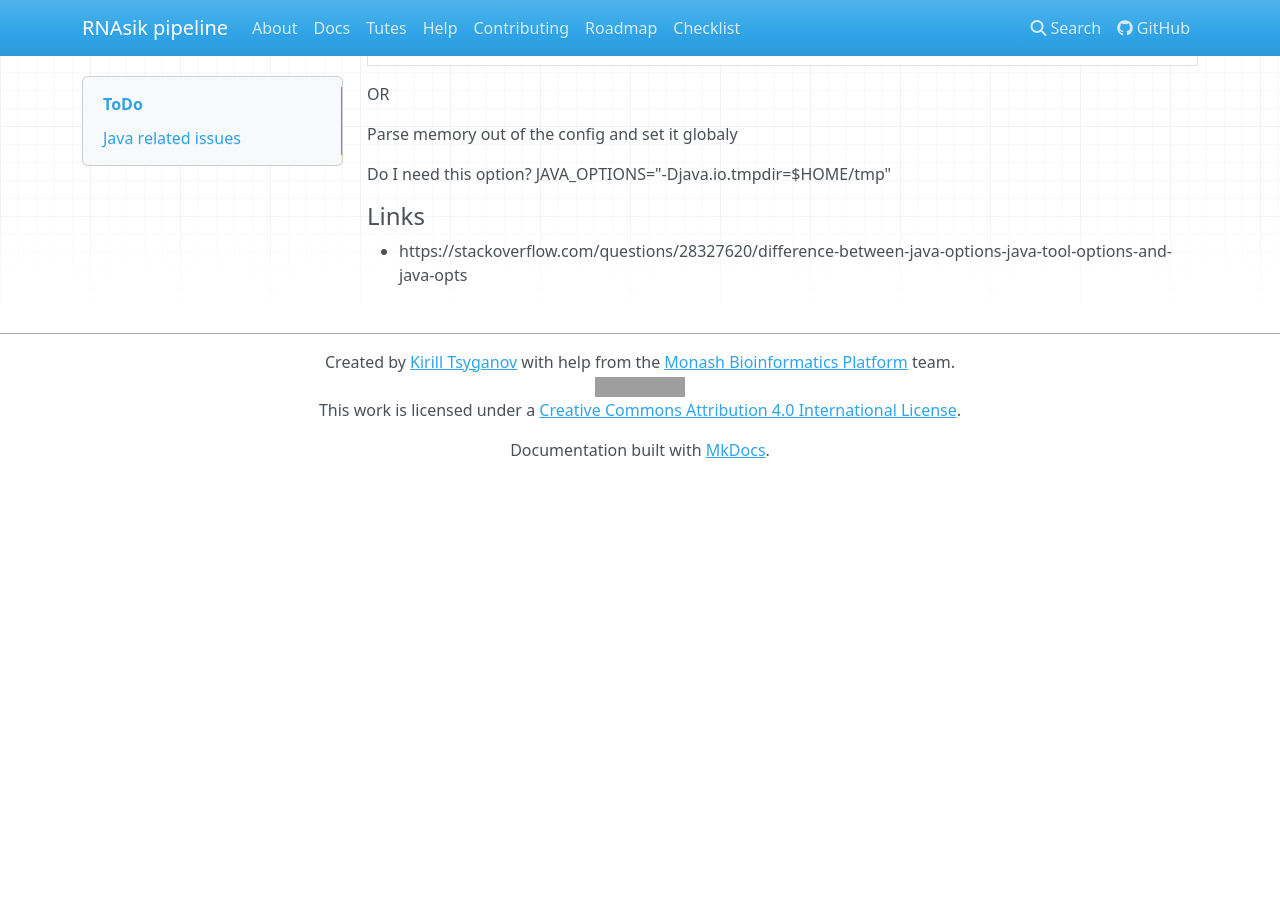
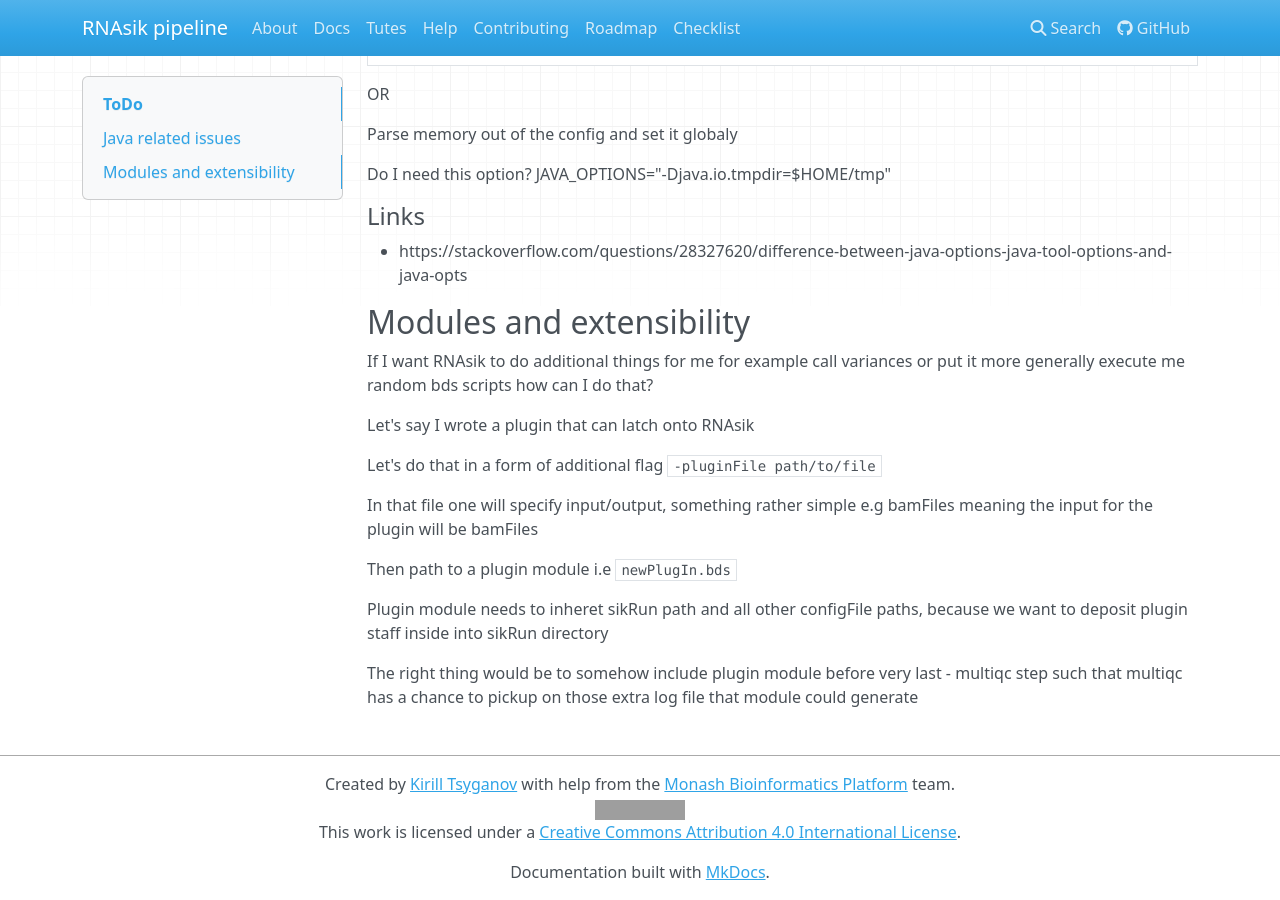
Before and after one commit to MonashBioinformaticsPlatform/RNAsik-pipe, an MkDocs documentation site: the page built from docs/TODO.md, in a window 1280 px wide and 900 px high, scrolled down 999 px. Built offline with MkDocs 1.6.1, drawn with Linux system fonts in a browser that asks for light colours; nearby versions of some CDN libraries; before the commit the page ends 1477 px from its top, so only the background shows below that; grey boxes are pictures that could not be loaded.

Commit message:
added more todos

```diff
--- a/docs/TODO.md
+++ b/docs/TODO.md
@@ -59,3 +59,23 @@ Do I need this option? JAVA_OPTIONS="-Djava.io.tmpdir=$HOME/tmp"
 #### Links
 
 - https://stackoverflow.com/questions/28327620/difference-between-java-options-java-tool-options-and-java-opts
+
+## Modules and extensibility
+
+If I want RNAsik to do additional things for me for example call variances
+or put it more generally execute me random bds scripts how can I do that?
+
+Let's say I wrote a plugin that can latch onto RNAsik
+
+Let's do that in a form of additional flag `-pluginFile path/to/file`
+
+In that file one will specify input/output, something rather simple e.g bamFiles
+meaning the input for the plugin will be bamFiles
+
+Then path to a plugin module i.e `newPlugIn.bds`
+
+Plugin module needs to inheret sikRun path and all other configFile paths, because we
+want to deposit plugin staff inside into sikRun directory
+
+The right thing would be to somehow include plugin module before very last - multiqc step
+such that multiqc has a chance to pickup on those extra log file that module could generate
```
